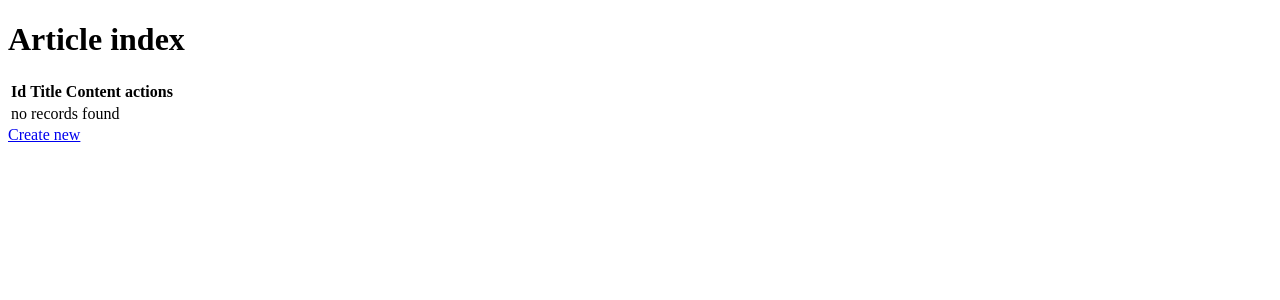
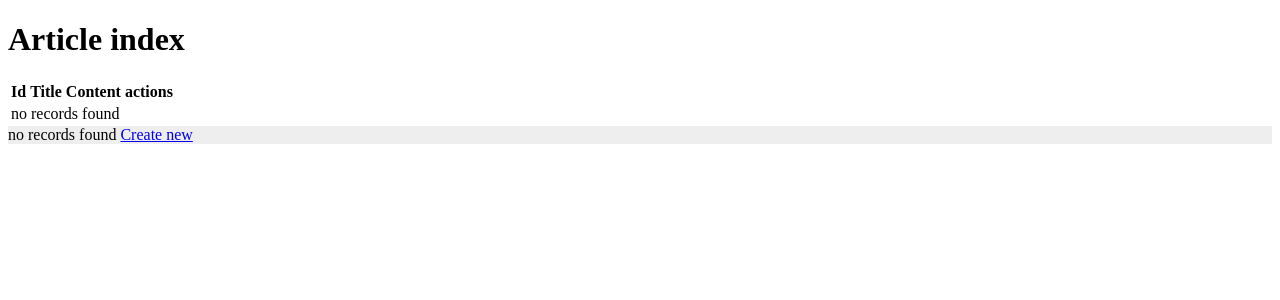
Before and after one commit to jorisbertier/Blog, a Symfony app: template templates/article/index.html.twig in a window 1280 px wide. Shown: the top 300 px of the page. Run offline with Twig, Linux system fonts and the light colour scheme; the template is opened without the code that fills it, so the values that code supplies are empty; some libraries are stand-ins or nearby versions.

Commit message:
test twig & installation bootstrap

```diff
--- a/templates/article/index.html.twig
+++ b/templates/article/index.html.twig
@@ -1,9 +1,13 @@
 {% extends 'base.html.twig' %}
+            {% block stylesheets %}
+                {{ parent() }}
+                {{ encore_entry_link_tags('article') }}
+            {% endblock %}
 
-{% block title %}Article index{% endblock %}
+{% block title %}Article Index{% endblock %}
 
 {% block body %}
-    <h1>Article index</h1>
+    <div class="container w-25 mx-auto"><h1 class="article">Article index</h1></div>
 
     <table class="table">
         <thead>
@@ -33,5 +37,58 @@
         </tbody>
     </table>
 
+
+
+    <section class="h-100" style="background-color: #eee;">
+  <div class="container h-100 py-5">
+    <div class="row d-flex justify-content-center align-items-center h-100">
+      <div class="col-10">
+
+
+
+
+        {% for article in articles %}
+        <section class="h-100" style="background-color: #eee;">
+  <div class="container h-100 py-5">
+    <div class="row d-flex justify-content-center align-items-center h-100">
+      <div class="col-10">
+
+        <div class="card rounded-3 mb-4">
+          <div class="card-body p-4">
+            <div class="row d-flex justify-content-between align-items-center">
+              <div class="col-md-2 col-lg-2 col-xl-2">
+                <img
+                  src="https://mdbcdn.b-cdn.net/img/Photos/new-templates/bootstrap-shopping-carts/img1.webp"
+                  class="img-fluid rounded-3" alt="Cotton T-shirt">
+              </div>
+              <div class="col-md-3 col-lg-3 col-xl-3">
+                <p class="lead fw-normal mb-2">{{ article.title }}</p>
+                <p><span class="text-muted">id: </span>{{ article.id }}</p>
+              </div>
+              <div class="col-md-3 col-lg-3 col-xl-2 d-flex">
+                <p>{{ article.content }}<p>
+              </div>
+              <div class="col-md-3 col-lg-2 col-xl-2 offset-lg-1">
+
+                    <a href="{{ path('app_article_show', {'id': article.id}) }}">show</a><br>
+                    <a href="{{ path('app_article_edit', {'id': article.id}) }}">edit</a>
+
+              </div>
+              <div class="col-md-1 col-lg-1 col-xl-1 text-end">
+                <a href="#!" class="text-danger"><i class="fas fa-trash fa-lg"></i></a>
+              </div>
+            </div>
+          </div>
+        </div>
+      </div>
+    </div>
+  </div>
+</section>
+        {% else %}
+            <tr>
+                <td colspan="4">no records found</td>
+            </tr>
+        {% endfor %}
+
     <a href="{{ path('app_article_new') }}">Create new</a>
 {% endblock %}
```
